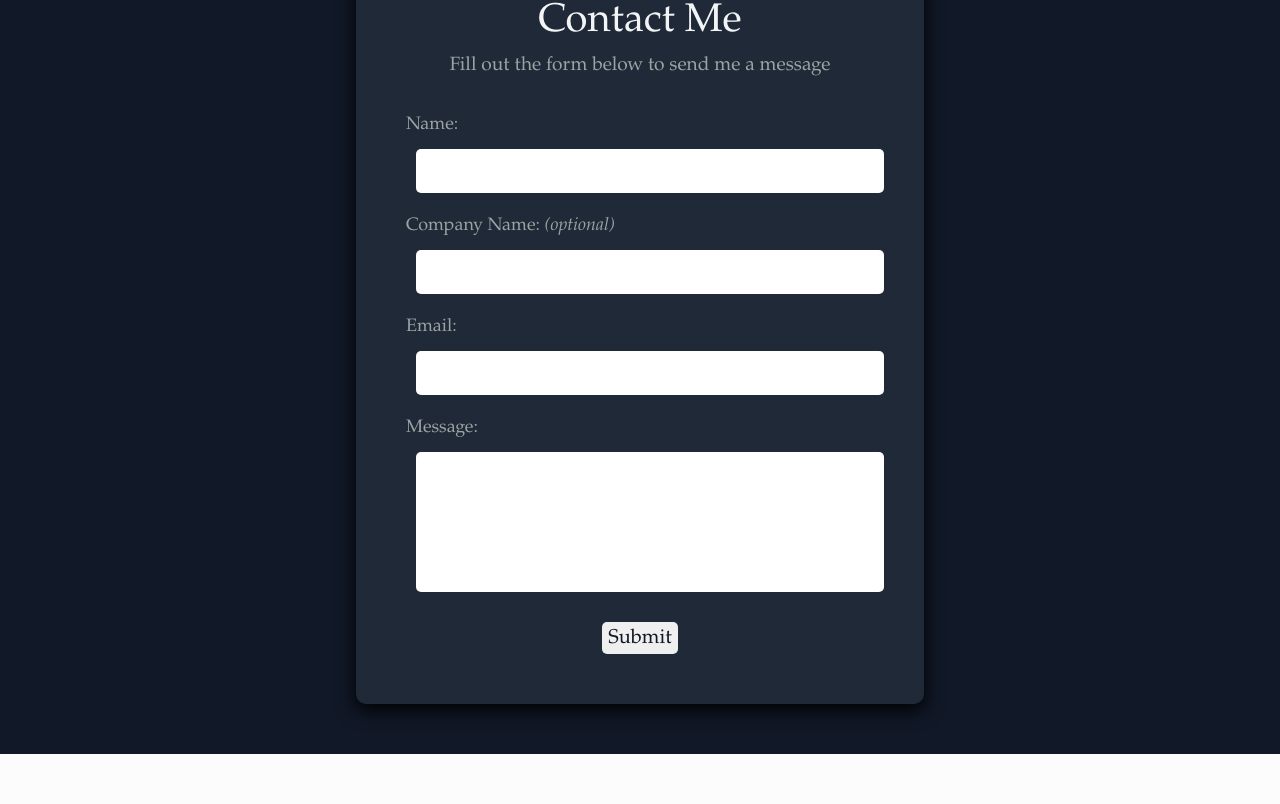
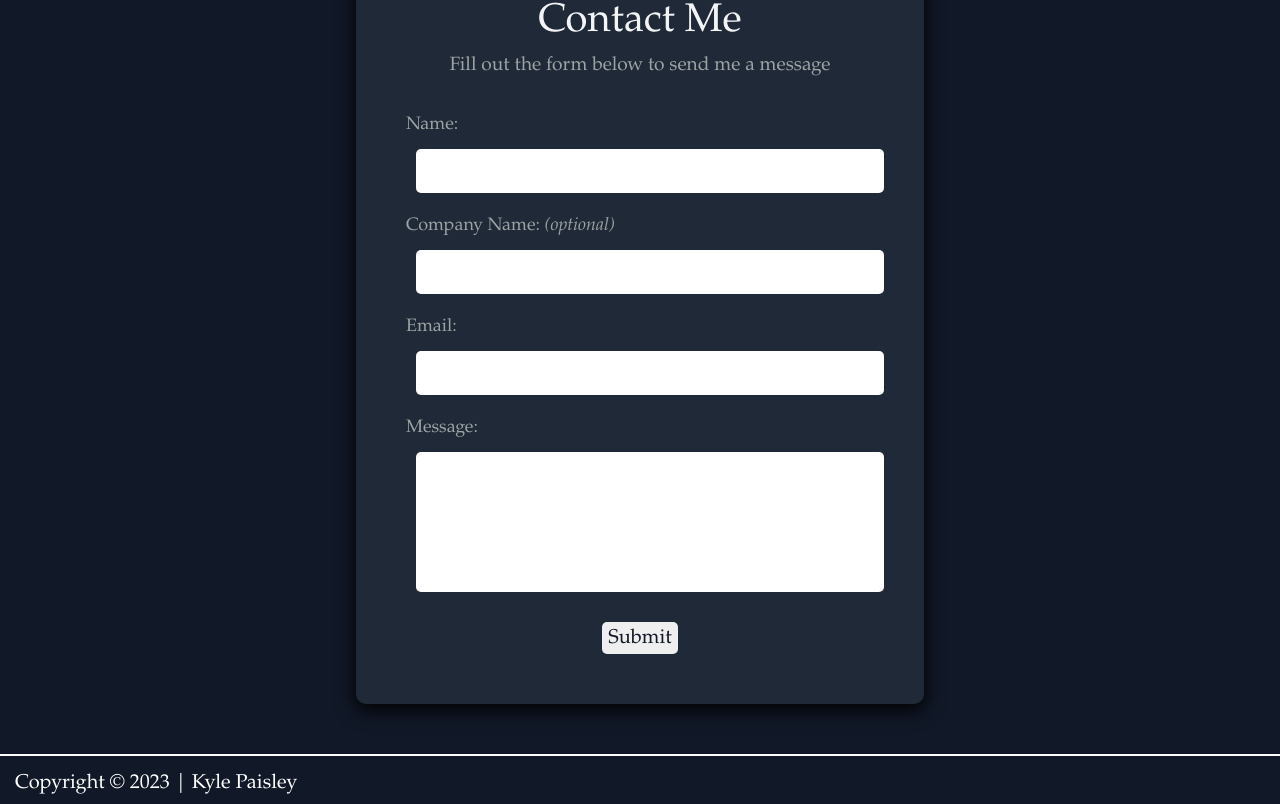
Before and after one commit to Kpaisley/Personal-Portfolio, a React (Create React App) app in the folder PortfolioFeb2022/ClientApp/: page / in a window 1280 px wide. Shown: the part 2117-2921 px from the top of the page. Before the commit the page ends 2871 px from the top, so only its background shows below. Built offline with nearby package versions, Linux system fonts and the light colour scheme.

Commit message:
Added footer

```diff
--- a/PortfolioFeb2022/ClientApp/src/components/Contact.css
+++ b/PortfolioFeb2022/ClientApp/src/components/Contact.css
@@ -8,9 +8,10 @@
     display: flex;
     align-items: center;
     justify-content: center;
-    padding: 50px 8px;
+    padding-top: 50px;
     z-index: 5;
     box-shadow: 0 4px 8px 0 rgba(0, 0, 0, 0.2), 0 6px 20px 0 rgba(0, 0, 0, .9);
+    flex-wrap: wrap;
 }
 
 
@@ -101,3 +102,20 @@
 .text-light {
     color: #111827;
 }
+
+/*FOOTER STYLING*/
+
+.main-footer {
+    display: flex;
+    flex-direction: column;
+    width: 100%;
+    border-top: 2px solid white;
+    margin-top: 50px;
+    padding-left: 15px;
+    color: white;
+    min-height: 50px;
+}
+
+.main-footer h5 {
+    padding-top: 15px;
+}
--- a/PortfolioFeb2022/ClientApp/src/components/Contact.js
+++ b/PortfolioFeb2022/ClientApp/src/components/Contact.js
@@ -71,7 +71,9 @@ export class Contact extends Component {
                         <input type="submit" className="submit" value="Submit"></input>
                         <div id="submit-msg" className="text-light"></div>
                     </form>
-
+                </div>
+                <div className='main-footer'>
+                    <h5>Copyright &copy; {new Date().getFullYear()} | Kyle Paisley</h5>
                 </div>
             </div>
         );
--- a/PortfolioFeb2022/ClientApp/src/components/Portfolio.js
+++ b/PortfolioFeb2022/ClientApp/src/components/Portfolio.js
@@ -2,6 +2,7 @@ import React, { Component } from 'react';
 import { Home } from "./Home";
 import { About } from "./About";
 import { Contact } from './Contact';
+
 
 export class Portfolio extends Component {
 
```
